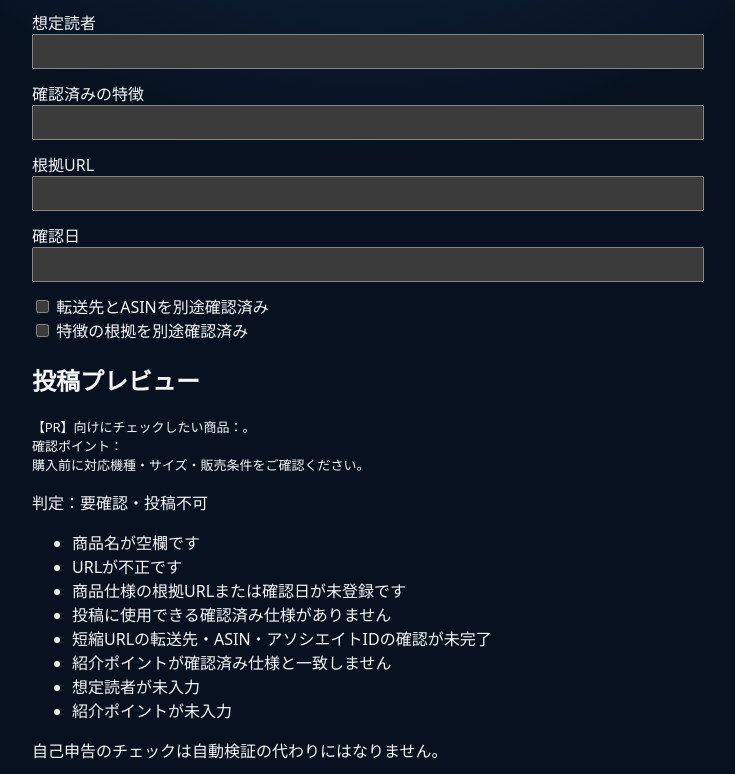
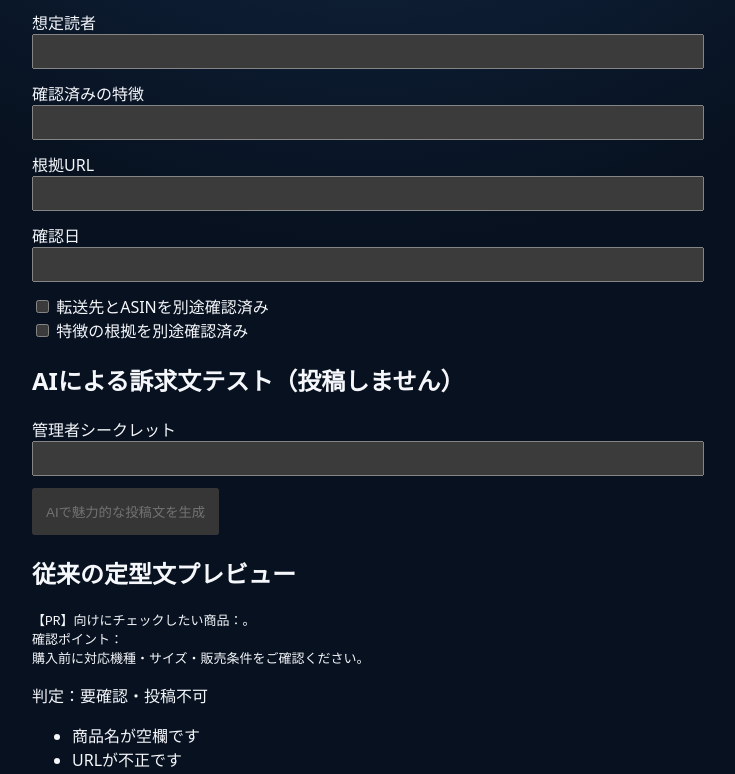
Before and after one commit to japan1117-art/Aut-post-X, a Next.js app: page /affiliate-preview in a window 1280 px wide. Shown: the part 467-1241 px from the top of the page, without its empty margins (272-1007 px from the left). Built offline with nearby package versions, Linux system fonts and the light colour scheme.

Commit message:
feat: connect affiliate preview UI to AI persuasive copy generation

```diff
--- a/app/affiliate-preview/page.tsx
+++ b/app/affiliate-preview/page.tsx
@@ -12,6 +12,25 @@ export default function Page() {
   const [verifiedAt, setDate] = useState("");
   const [linkVerified, setLink] = useState(false);
   const [verifiedBenefit, setBenefitCheck] = useState(false);
+  const [secret,setSecret] = useState("");
+  const [aiText,setAiText] = useState("");
+  const [aiReasons,setAiReasons] = useState<string[]>([]);
+  const [loading,setLoading] = useState(false);
+  const [aiError,setAiError] = useState("");
+  async function generateAi() {
+    if (loading || !secret) return;
+    setLoading(true);setAiError("");setAiText("");setAiReasons([]);
+    try {
+      const res=await fetch("/api/affiliate/generate-preview",{
+        method:"POST",headers:{"Content-Type":"application/json","x-admin-secret":secret},
+        body:JSON.stringify({name,asin,affiliateUrl,audience,benefit,evidenceUrl,verifiedAt,verifiedClaims:verifiedBenefit?[benefit]:[]})
+      });
+      const data=await res.json();
+      if (!res.ok) throw new Error(data.error || "生成に失敗しました");
+      setAiText(data.text);setAiReasons(data.reasons || []);
+    } catch(e) {setAiError(e instanceof Error?e.message:String(e));}
+    finally {setLoading(false);setSecret("");}
+  }
   const draft = createAffiliateDraft({name,asin,affiliateUrl,audience,benefit,evidenceUrl,verifiedAt,linkVerified,verifiedBenefit,verifiedClaims:verifiedBenefit ? [benefit] : []});
   return <main style={{maxWidth:720,margin:"auto",padding:24}}>
     <h1>商品紹介記事・安全テスト</h1>
@@ -23,7 +42,12 @@ export default function Page() {
     ] as const).map(([label,value,change])=><label key={label} style={{display:"block",marginBottom:12}}>{label}<input value={value} onChange={e=>change(e.target.value)} style={{display:"block",width:"100%",padding:8}}/></label>)}
     <label style={{display:"block"}}><input type="checkbox" checked={linkVerified} onChange={e=>setLink(e.target.checked)}/> 転送先とASINを別途確認済み</label>
     <label style={{display:"block"}}><input type="checkbox" checked={verifiedBenefit} onChange={e=>setBenefitCheck(e.target.checked)}/> 特徴の根拠を別途確認済み</label>
-    <h2>投稿プレビュー</h2><pre style={{whiteSpace:"pre-wrap",overflowWrap:"anywhere"}}>{draft.text}</pre>
+    <h2>AIによる訴求文テスト（投稿しません）</h2>
+    <label style={{display:"block"}}>管理者シークレット<input type="password" autoComplete="off" value={secret} onChange={e=>setSecret(e.target.value)} style={{display:"block",padding:8,width:"100%"}}/></label>
+    <button type="button" disabled={!secret || loading || !verifiedBenefit || !benefit || !audience} onClick={()=>void generateAi()} style={{padding:12,marginTop:12}}>{loading?"生成中…":"AIで魅力的な投稿文を生成"}</button>
+    {aiError && <p role="alert">{aiError}</p>}
+    {aiText && <section><h3>AI生成結果（未投稿）</h3><pre style={{whiteSpace:"pre-wrap",overflowWrap:"anywhere"}}>{aiText}</pre><p>判定：{aiReasons.length?"要確認":"レビュー待ち"}</p><ul>{aiReasons.map((reason,i)=><li key={i}>{reason}</li>)}</ul></section>}
+    <h2>従来の定型文プレビュー</h2><pre style={{whiteSpace:"pre-wrap",overflowWrap:"anywhere"}}>{draft.text}</pre>
     <p>判定：{draft.status === "BLOCKED" ? "要確認・投稿不可" : "レビュー待ち・投稿不可"}</p>
     <ul>{draft.reasons.map(r=><li key={r}>{r}</li>)}</ul>
     <p>自己申告のチェックは自動検証の代わりにはなりません。</p>
```
